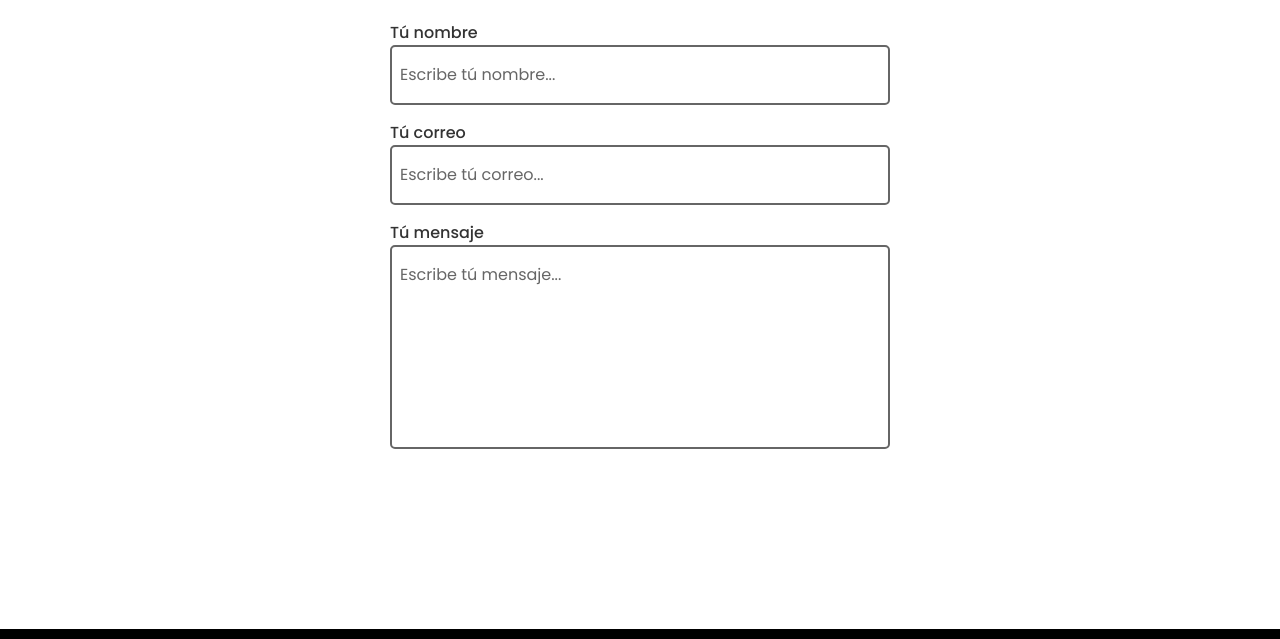
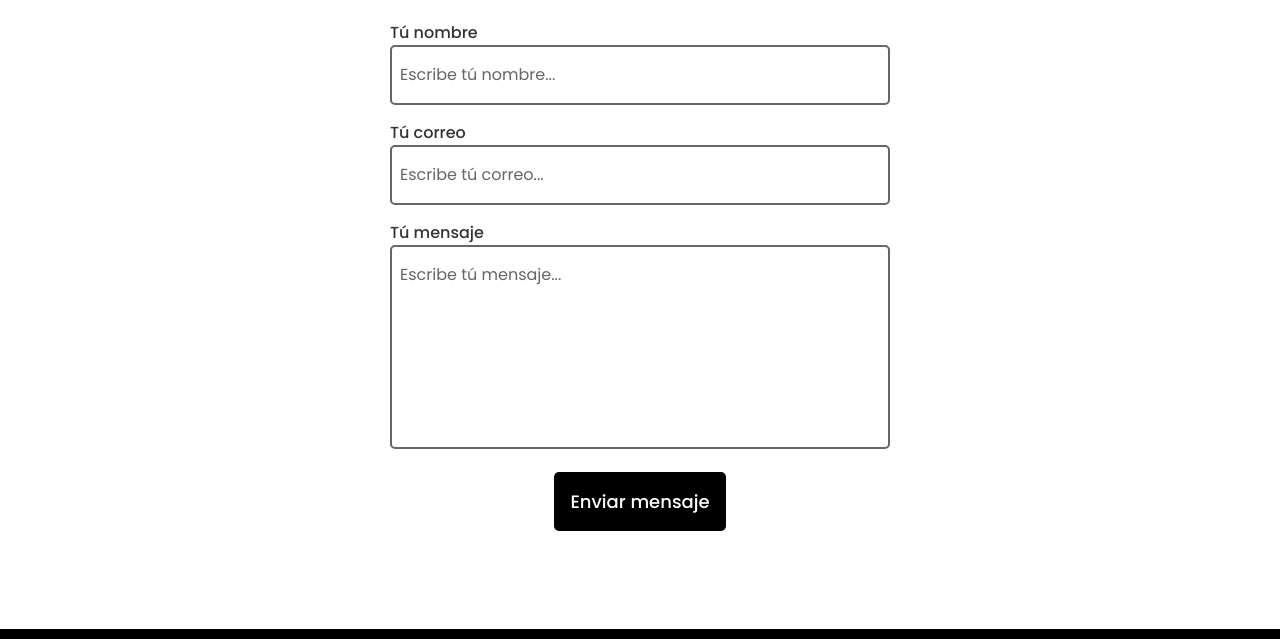
Before and after one commit to Adames1/portfolio-adames.io, a plain HTML site: page index.html in a window 1280 px wide. Shown: the part 3371-4010 px from the top of the page. Drawn offline with nearby package versions, Linux system fonts and the light colour scheme.

Commit message:
Modifing style of button the section contact.

```diff
--- a/assets/css/styles.css
+++ b/assets/css/styles.css
@@ -518,6 +518,14 @@ form {
 
 .button-submit {
   width: 100%;
+  background-color: var(--color-black);
+  color: var(--color-white);
+  padding: var(--spacing-sm);
+  border-radius: 5px;
+  font-weight: 500;
+  font-size: var(--font-size-sm);
+  margin: 0 auto;
+  transition: all 0.3s ease;
 }
 
 /* footer styles */
```
